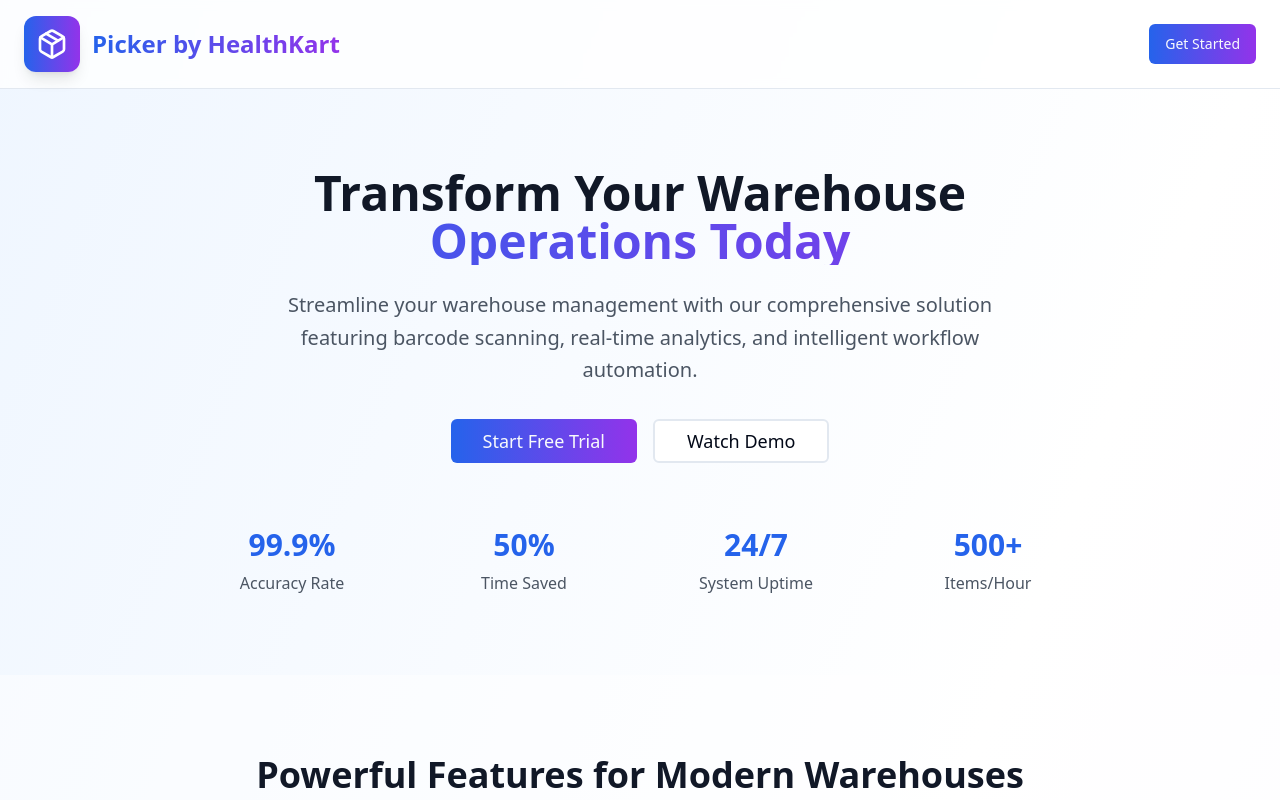
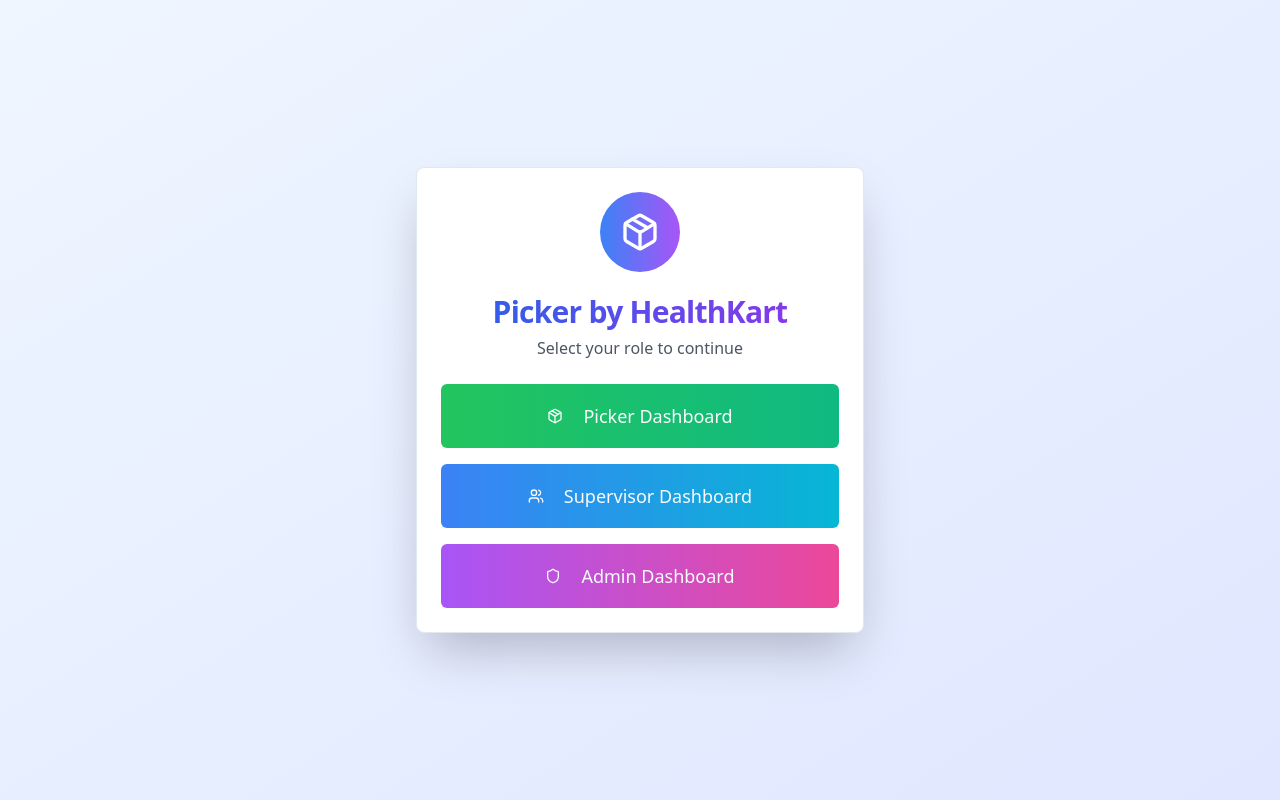
Before and after one commit to Er-Vishal-123/picker-by-healthkart, a React (Vite) app: page /dashboard in a window 1280 px wide. Before the commit this address led to /. Shown: the top 800 px of the page. Built offline with nearby package versions, Linux system fonts and the light colour scheme.

Commit message:
Remove authentication login
Remove authentication and login flow, allowing direct access to the dashboard.

```diff
--- a/src/App.tsx
+++ b/src/App.tsx
@@ -2,26 +2,21 @@
 import { QueryClient, QueryClientProvider } from "@tanstack/react-query";
 import { BrowserRouter, Routes, Route } from "react-router-dom";
 import { Toaster } from "@/components/ui/toaster";
-import { AuthProvider } from "@/hooks/useAuth";
 import Index from "./pages/Index";
 import Landing from "./pages/Landing";
-import AuthForm from "./components/AuthForm";
 
 const queryClient = new QueryClient();
 
 function App() {
   return (
     <QueryClientProvider client={queryClient}>
-      <AuthProvider>
       <BrowserRouter>
         <Routes>
           <Route path="/" element={<Landing />} />
           <Route path="/dashboard" element={<Index />} />
-            <Route path="/auth" element={<AuthForm />} />
         </Routes>
         <Toaster />
       </BrowserRouter>
-      </AuthProvider>
     </QueryClientProvider>
   );
 }
--- a/src/pages/Index.tsx
+++ b/src/pages/Index.tsx
@@ -1,80 +1,85 @@
 
-import { useAuth } from '@/hooks/useAuth';
-import { useNavigate } from 'react-router-dom';
-import { useEffect } from 'react';
-import AuthForm from '@/components/AuthForm';
+import { useState } from 'react';
+import { Button } from '@/components/ui/button';
+import { Card, CardContent, CardHeader, CardTitle } from '@/components/ui/card';
+import { Select, SelectContent, SelectItem, SelectTrigger, SelectValue } from '@/components/ui/select';
+import { Package, Users, Shield } from 'lucide-react';
 import PickerDashboard from '@/components/PickerDashboard';
 import SupervisorDashboard from '@/components/SupervisorDashboard';
 import AdminDashboard from '@/components/AdminDashboard';
 
 const Index = () => {
-  const { user, profile, loading, signOut } = useAuth();
-  const navigate = useNavigate();
+  const [selectedRole, setSelectedRole] = useState<'picker' | 'supervisor' | 'admin' | null>(null);
+  const [userName, setUserName] = useState('Demo User');
 
-  useEffect(() => {
-    // If not authenticated, redirect to landing page
-    if (!loading && !user) {
-      navigate('/');
-    }
-  }, [user, loading, navigate]);
-
-  const handleLogout = async () => {
-    try {
-      await signOut();
-      navigate('/');
-    } catch (error) {
-      console.error('Logout error:', error);
-    }
+  const handleRoleSelect = (role: 'picker' | 'supervisor' | 'admin') => {
+    setSelectedRole(role);
   };
 
-  if (loading) {
+  const handleLogout = () => {
+    setSelectedRole(null);
+  };
+
+  if (!selectedRole) {
     return (
-      <div className="min-h-screen bg-gradient-to-br from-blue-50 to-indigo-100 flex items-center justify-center">
-        <div className="text-xl">Loading...</div>
+      <div className="min-h-screen bg-gradient-to-br from-blue-50 to-indigo-100 flex items-center justify-center p-4">
+        <Card className="w-full max-w-md shadow-2xl">
+          <CardHeader className="text-center">
+            <div className="mx-auto w-20 h-20 bg-gradient-to-r from-blue-500 to-purple-500 rounded-full flex items-center justify-center mb-4">
+              <Package className="h-10 w-10 text-white" />
+            </div>
+            <CardTitle className="text-3xl font-bold bg-gradient-to-r from-blue-600 to-purple-600 bg-clip-text text-transparent">
+              Picker by HealthKart
+            </CardTitle>
+            <p className="text-gray-600">Select your role to continue</p>
+          </CardHeader>
+          <CardContent className="space-y-6">
+            <div className="space-y-4">
+              <Button
+                onClick={() => handleRoleSelect('picker')}
+                className="w-full h-16 text-lg bg-gradient-to-r from-green-500 to-emerald-500 hover:from-green-600 hover:to-emerald-600"
+              >
+                <Package className="h-6 w-6 mr-3" />
+                Picker Dashboard
+              </Button>
+              <Button
+                onClick={() => handleRoleSelect('supervisor')}
+                className="w-full h-16 text-lg bg-gradient-to-r from-blue-500 to-cyan-500 hover:from-blue-600 hover:to-cyan-600"
+              >
+                <Users className="h-6 w-6 mr-3" />
+                Supervisor Dashboard
+              </Button>
+              <Button
+                onClick={() => handleRoleSelect('admin')}
+                className="w-full h-16 text-lg bg-gradient-to-r from-purple-500 to-pink-500 hover:from-purple-600 hover:to-pink-600"
+              >
+                <Shield className="h-6 w-6 mr-3" />
+                Admin Dashboard
+              </Button>
+            </div>
+          </CardContent>
+        </Card>
       </div>
     );
   }
 
-  if (!user || !profile) {
-    return <AuthForm />;
-  }
+  const user = {
+    id: 'demo-user',
+    name: userName,
+    role: selectedRole
+  };
 
-  // Create properly typed user objects for each dashboard
-  if (profile.role === 'picker') {
-    const pickerUser = {
-      id: profile.id,
-      name: profile.full_name,
-      role: profile.role as 'picker'
-    };
-    return (
-      <div className="min-h-screen bg-gradient-to-br from-blue-50 to-indigo-100">
-        <PickerDashboard user={pickerUser} onLogout={handleLogout} />
-      </div>
-    );
-  }
-
-  if (profile.role === 'admin') {
-    const adminUser = {
-      id: profile.id,
-      name: profile.full_name,
-      role: profile.role as 'admin'
-    };
-    return (
-      <div className="min-h-screen bg-gradient-to-br from-blue-50 to-indigo-100">
-        <AdminDashboard user={adminUser} onLogout={handleLogout} />
-      </div>
-    );
-  }
-
-  // Default to supervisor (includes 'supervisor' role)
-  const supervisorUser = {
-    id: profile.id,
-    name: profile.full_name,
-    role: profile.role as 'supervisor'
-  };
   return (
     <div className="min-h-screen bg-gradient-to-br from-blue-50 to-indigo-100">
-      <SupervisorDashboard user={supervisorUser} onLogout={handleLogout} />
+      {selectedRole === 'picker' && (
+        <PickerDashboard user={user as any} onLogout={handleLogout} />
+      )}
+      {selectedRole === 'supervisor' && (
+        <SupervisorDashboard user={user as any} onLogout={handleLogout} />
+      )}
+      {selectedRole === 'admin' && (
+        <AdminDashboard user={user as any} onLogout={handleLogout} />
+      )}
     </div>
   );
 };
--- a/src/pages/Landing.tsx
+++ b/src/pages/Landing.tsx
@@ -86,7 +86,7 @@ const Landing = () => {
             </h1>
           </div>
           <Button
-            onClick={() => navigate('/auth')}
+            onClick={() => navigate('/dashboard')}
             className="bg-gradient-to-r from-blue-600 to-purple-600 hover:from-blue-700 hover:to-purple-700"
           >
             Get Started
@@ -113,10 +113,10 @@ const Landing = () => {
           <div className="flex flex-col sm:flex-row gap-4 justify-center mb-16">
             <Button
               size="lg"
-              onClick={() => navigate('/auth')}
+              onClick={() => navigate('/dashboard')}
               className="bg-gradient-to-r from-blue-600 to-purple-600 hover:from-blue-700 hover:to-purple-700 text-lg px-8 py-4"
             >
-              Start Free Trial
+              Try Demo
             </Button>
             <Button
               size="lg"
@@ -214,7 +214,7 @@ const Landing = () => {
                 <p className="text-gray-600 mb-6">Join hundreds of warehouses already using our platform</p>
                 <Button
                   size="lg"
-                  onClick={() => navigate('/auth')}
+                  onClick={() => navigate('/dashboard')}
                   className="bg-gradient-to-r from-blue-600 to-purple-600 hover:from-blue-700 hover:to-purple-700"
                 >
                   Start Your Journey
@@ -251,14 +251,14 @@ const Landing = () => {
         <div className="container mx-auto text-center">
           <h3 className="text-4xl font-bold mb-6">Ready to Transform Your Warehouse?</h3>
           <p className="text-xl text-gray-300 mb-8 max-w-2xl mx-auto">
-            Start your free trial today and experience the future of warehouse management.
+            Experience the future of warehouse management with our interactive demo.
           </p>
           <Button
             size="lg"
-            onClick={() => navigate('/auth')}
+            onClick={() => navigate('/dashboard')}
             className="bg-gradient-to-r from-blue-600 to-purple-600 hover:from-blue-700 hover:to-purple-700 text-lg px-8 py-4"
           >
-            Get Started Free
+            Try Demo Now
           </Button>
         </div>
       </section>
```
Lines whose indentation alone changed are shown as unchanged.
